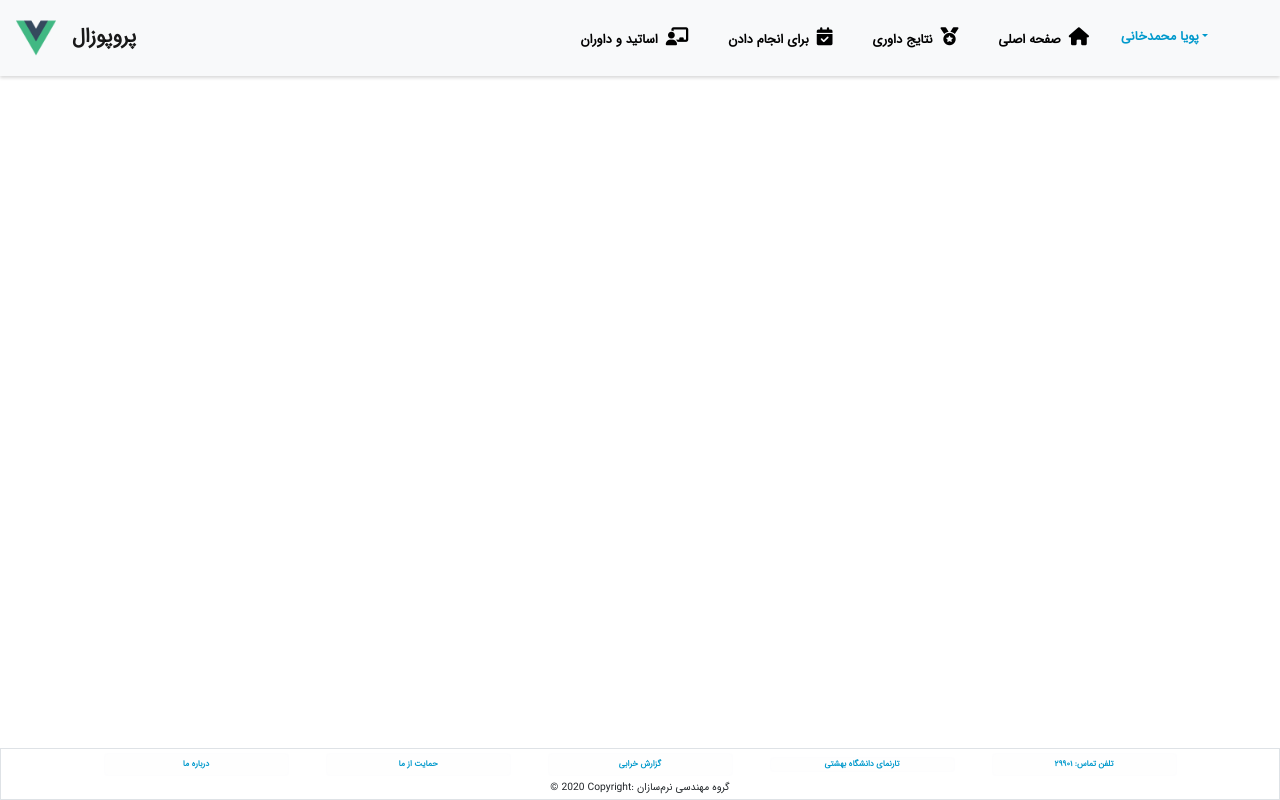
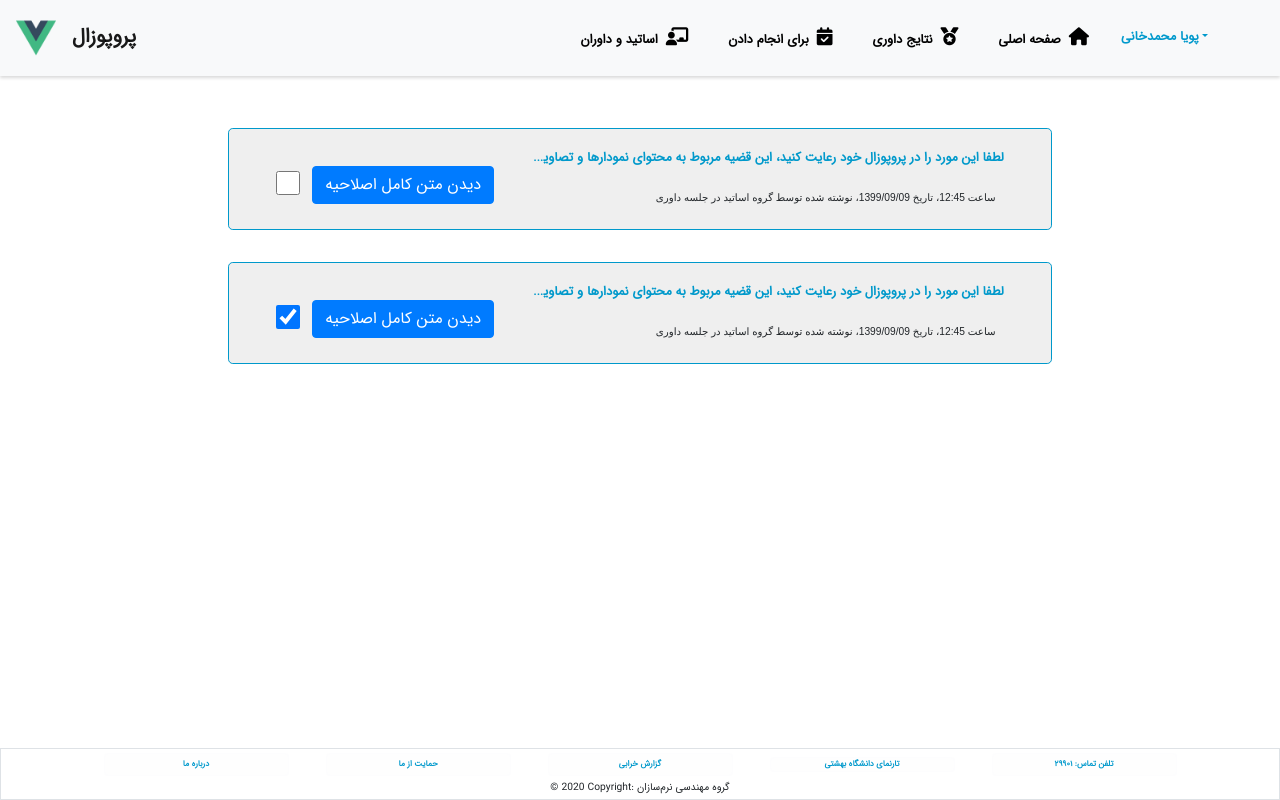
Before and after one commit to mehnaderi/proposalDefenceSystem, a Vue app: page /todo in a window 1280 px wide. Built offline with nearby package versions, Linux system fonts and the light colour scheme.

Commit message:
Add TODO Page

```diff
--- a/src/components/AppNavigation.vue
+++ b/src/components/AppNavigation.vue
@@ -44,9 +44,9 @@
             </router-link>
           </li>
           <li class="navbar-item">
-            <a href="#" id="toDo" class="nav-link ml-3 navItemInner">
+            <router-link id="toDo" to="/todo" class="nav-link ml-3 navItemInner">
               <span class="fas fa-calendar-check p-2 sizeLarge"></span>برای انجام دادن
-            </a>
+            </router-link>
           </li>
           <li class="navbar-item">
             <a href="#" id="masters" class="nav-link ml-3 navItemInner">
--- /dev/null
+++ b/src/components/ToDoItemLayout.vue
@@ -0,0 +1,141 @@
+<template>
+    <div>
+        <div class="row  mr-0 ml-0 main jumbotron mainItem pt-3 pb-1" v-if="!itemOpened">
+            <div class="col-4 marginVert">
+                <div class="form-check inlineMode marginVert ">
+                    <input type="checkbox" checked class="form-check-input fontSizeCheckBox" v-if="enabled==='true'">
+                    <input type="checkbox" class="form-check-input fontSizeCheckBox" v-else>
+                </div>
+                <div class="btn btn-primary ml-3" v-on:click="changeStatus()">دیدن متن کامل اصلاحیه</div>
+            </div>
+            <div class="col-8 text-right marginVert">
+                <div class=" text-right" v-on:click="changeStatus()">
+                    <p class="colorBlue contentC"><small class="font-weight-bold">{{content}}</small></p>
+                </div>
+                <div class=" text-right">
+                    <p class="pr-2"><small><small class="setFont">ساعت {{time}}، تاریخ {{date}}، نوشته شده توسط
+                        {{writtenBy}}</small></small></p>
+                </div>
+            </div>
+        </div>
+
+
+        <div class="row  mr-0 ml-0 main jumbotron mainItem pt-3 pb-1" v-else>
+            <div class="row text-center centerHoriz mt-2">
+                <div class="btn btn-primary ml-3 " v-on:click="changeStatus()">بستن</div>
+            </div>
+            <div class="row mt-3">
+                <div class="col-3 w-75">
+                    <div class="bg-white colorRed text-center p-2 pt-4">
+                        <p><small class="font-weight-bold">مهلت منظور کردن موارد اصلاحیه</small></p>
+                        <p><small class="font-weight-bold setFont">{{deadline}}</small></p>
+                    </div>
+                    <div class="text-center mt-4">
+                        <div class="form-check marginVert">
+                            <input type="checkbox" checked="checked" class="form-check-input fontSizeCheckBox"
+                                   v-if="enabled==='true'">
+                            <input type="checkbox" class="form-check-input fontSizeCheckBox" v-else>
+                        </div>
+                    </div>
+                </div>
+                <div class="col-9 text-right marginVert">
+                    <div class=" text-right" v-on:click="changeStatus()">
+                        <p class="colorBlue"><small class="font-weight-bold">{{content}}</small></p>
+                    </div>
+                    <div class=" text-right">
+                        <p class="pr-2"><small><small class="setFont">ساعت {{time}}، تاریخ {{date}}، نوشته شده توسط
+                            {{writtenBy}}</small></small></p>
+                    </div>
+                    <div class=" text-right">
+                        <p class="colorOrange"><small class="font-weight-bold">این موارد هنوز در پروپوزال اصلاح نشده
+                            اند، لطفا بعد از انجام دادن آن، کادر مقابل را تیک بزنید تا اصلاحات شما مورد بررسی استاد
+                            راهنما قرار بگیرد. نتیجه این بررسی در زیر همین اصلاحیه، بعد از بررسی استاد راهنما گفته خواهد
+                            شد</small></p>
+                    </div>
+                </div>
+            </div>
+        </div>
+    </div>
+</template>
+
+<script>
+    export default {
+        props: [
+            "content",
+            "time",
+            "date",
+            "writtenBy",
+            "enabled",
+            "deadline"
+        ],
+        name: "ToDoItemLayout",
+        data() {
+            return {
+                itemOpened: false
+
+            }
+
+        },
+        methods: {
+            changeStatus() {
+                this.itemOpened = !this.itemOpened;
+            }
+
+
+        }
+    }
+</script>
+
+<style scoped>
+    .inlineMode {
+        display: inline;
+    }
+
+    .marginVert {
+        margin: auto;
+    }
+
+    .centerHoriz {
+        margin: 0 auto;
+    }
+
+    .fontSizeCheckBox {
+        width: 1.5rem;
+        height: 1.5rem;
+    }
+
+    .colorBlue {
+        color: #0099cb;
+    }
+
+    .mainItem {
+        border: #0099cb 1px solid;
+        background-color: #efefef;
+    }
+
+    .contentC {
+        text-align: right;
+        direction: rtl;
+        white-space: nowrap;
+        overflow: hidden;
+        max-lines: 1;
+        text-overflow: ellipsis;
+
+    }
+
+    .colorOrange {
+        color: #ee711d;
+    }
+
+    .colorRed {
+        color: red;
+    }
+
+    .setFont {
+        font-family: IRANSansFaNum, sans-serif;
+    }
+
+    .tran {
+        transition: all 5s;
+    }
+</style>
--- a/src/router/index.js
+++ b/src/router/index.js
@@ -13,6 +13,7 @@ import Form5 from '../views/Form5.vue'
 import store from '../store/store'
 import RefereeResults from "../views/RefereeResults";
 import Masters from "../views/Masters";
+import ToDoPage from "../views/ToDoPage";
 
 Vue.use(VueRouter);
 
@@ -121,6 +122,11 @@ const routes = [{
         component: Masters
     },
     {
+        path: '/todo',
+        name: 'ToDoPage',
+        component: ToDoPage
+    },
+    {
         path: '/about',
         name: 'About',
         // route level code-splitting
--- a/src/views/Home.vue
+++ b/src/views/Home.vue
@@ -63,10 +63,10 @@
                                         کنید!</p>
                                     <div class="row">
                                         <div class="col-12 text-center">
-                                            <button type="button" class="btn colorSet ml-4">
+                                            <router-link to="/register/0" class="btn colorSet ml-4">
                                                 <i class="fas fa-edit"></i>
                                                 <span class="small mr-2">ویرایش پروپوزال</span>
-                                            </button>
+                                            </router-link>
                                             <button type="button" class="btn colorSet">
                                                 <i class="fas fa-download"></i>
                                                 <span class="small  mr-2">دانلود پروپوزال شما</span>
--- a/src/views/RefereeResults.vue
+++ b/src/views/RefereeResults.vue
@@ -19,10 +19,10 @@
                 </div>
 
             </div>
-            <div class="row font-weight-bold centerTODO colorWhite btn btn-primary mt-2" dir="rtl">
+            <router-link to="/todo" class="row font-weight-bold centerTODO colorWhite btn btn-primary mt-2" dir="rtl">
                 <p class="inlineMode fas fa-calendar-check customFontSize mr-1 ml-2"></p>
                 <p class="inlineMode mt-1">برای انجام دادن</p>
-            </div>
+            </router-link>
 
         </div>
     </div>
--- /dev/null
+++ b/src/views/ToDoPage.vue
@@ -0,0 +1,39 @@
+<template>
+    <div class="mb-5 pb-5">
+        <div class="col-8 centerHoriz mt-5">
+
+            <todo-item class="mt-0" v-for="item in 1" :key="item"
+                       deadline="1400/12/12"
+                       content="لطفا این مورد را در پروپوزال خود رعایت کنید، این قضیه مربوط به محتوای نمودارها و تصاویری است که به کار برده اید. در صورت بروز مشکل می توانید از موارد دیگری مثل این استفاده کنید. بعد از آن دوباره می توانید در این جلسه شرکت کرده و سایر کارهایتان را شرح دهید"
+                       enabled="false"
+                       time="12:45"
+                       date="1399/09/09"
+                       written-by="گروه اساتید در جلسه داوری"
+            />
+            <todo-item class="mt-0" v-for="item in 1" :key="item"
+                       deadline="1400/12/12"
+                       content="لطفا این مورد را در پروپوزال خود رعایت کنید، این قضیه مربوط به محتوای نمودارها و تصاویری است که به کار برده اید. در صورت بروز مشکل می توانید از موارد دیگری مثل این استفاده کنید. بعد از آن دوباره می توانید در این جلسه شرکت کرده و سایر کارهایتان را شرح دهید"
+                       enabled="true"
+                       time="12:45"
+                       date="1399/09/09"
+                       written-by="گروه اساتید در جلسه داوری"
+            />
+        </div>
+    </div>
+</template>
+
+<script>
+    import Vue from "vue";
+    import ToDoItem from "../components/ToDoItemLayout";
+
+    Vue.component("todoItem", ToDoItem);
+    export default {
+        name: "ToDoPage"
+    }
+</script>
+
+<style scoped>
+    .centerHoriz {
+        margin: 0 auto;
+    }
+</style>
```
